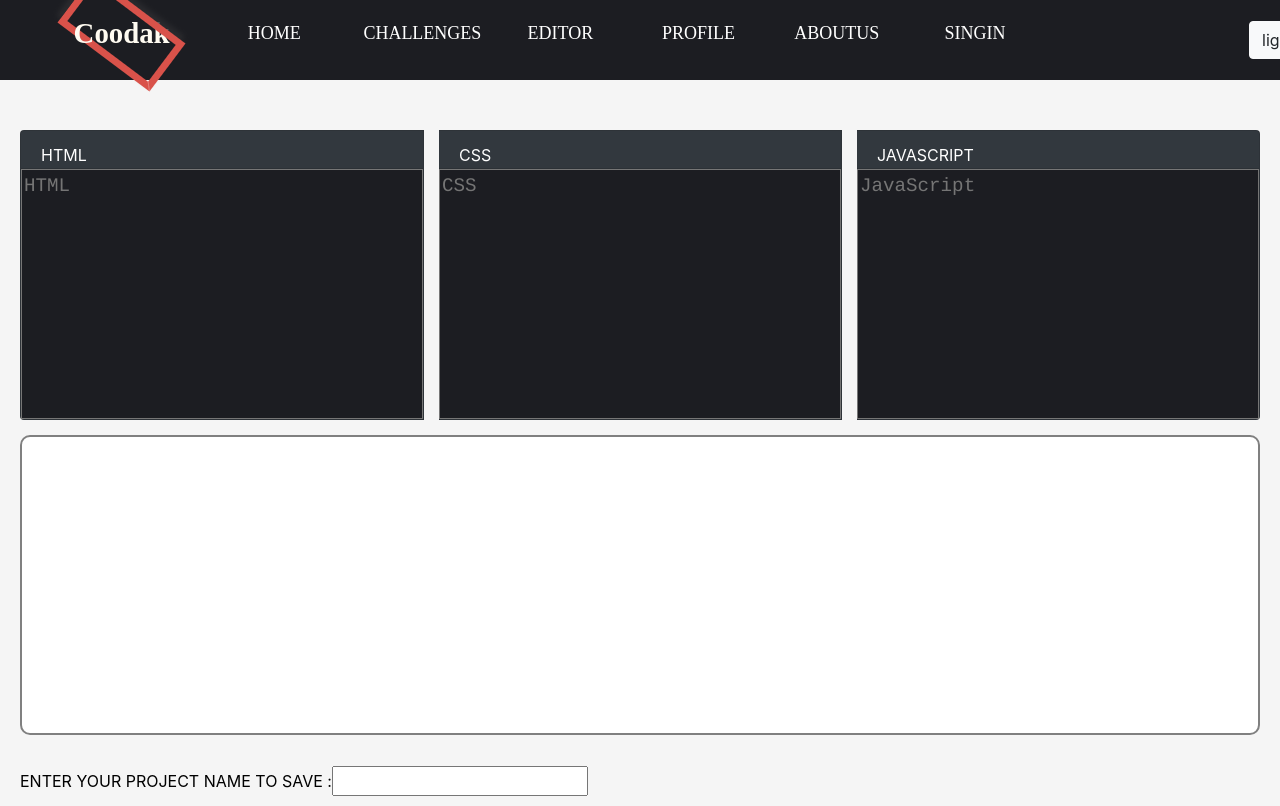
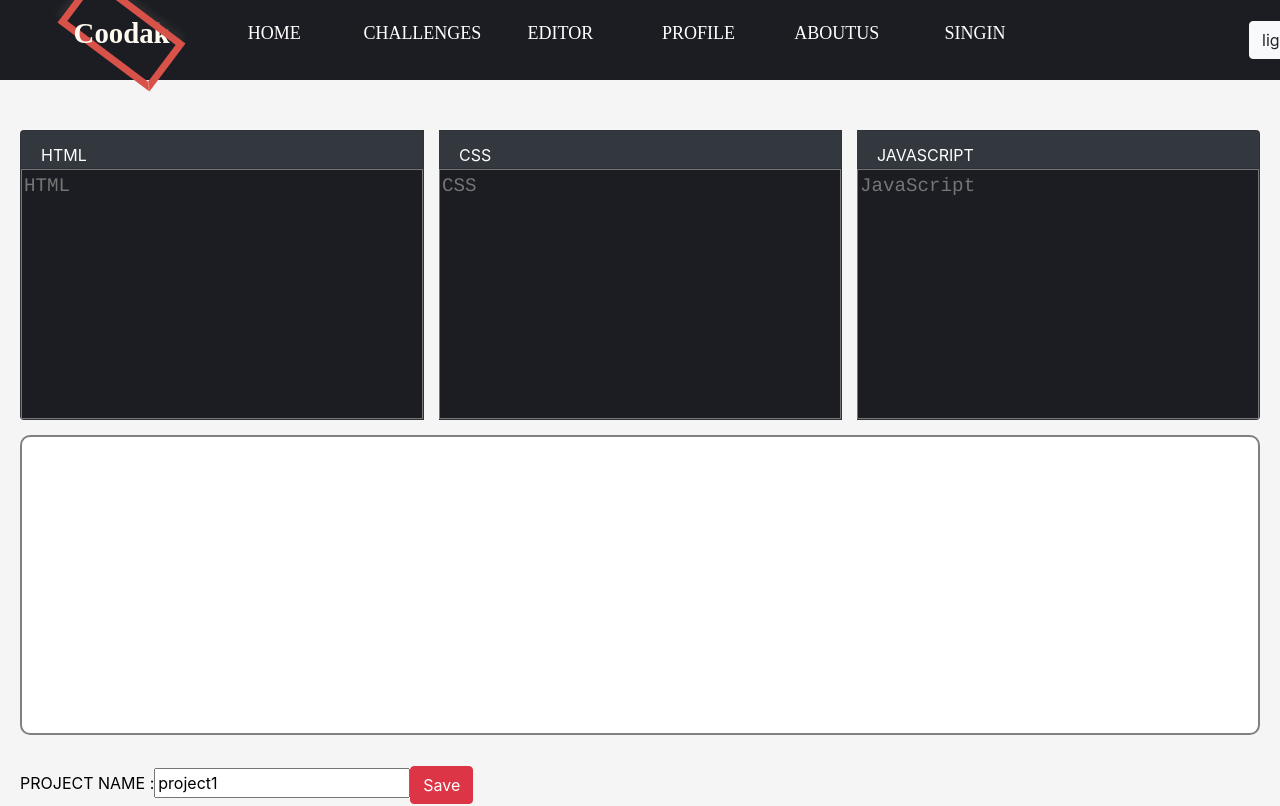
Before and after one commit to StatusCode-200/Coodak-front, a React (Create React App) app: page /editor in a window 1280 px wide. Shown: the top 806 px of the page. Built offline with nearby package versions, Linux system fonts and the light colour scheme.

Commit message:
codeEditor

```diff
--- a/src/views/CodeEditor/CodeEditor.js
+++ b/src/views/CodeEditor/CodeEditor.js
@@ -14,17 +14,17 @@ function CodeEdotor(props) {
         <Card bg="dark" text="white" style={{ width: '25.5rem', marginRight: "15px" }}  >
           <Card.Header className="codeName">HTML</Card.Header>
 
-          <textarea name="code_html" id="html" onKeyUp={onKeyUp} placeholder="HTML" />
+          <textarea onChange={props.handleChange}  name="code_html" id="html" onKeyUp={onKeyUp} placeholder="HTML" />
         </Card>
 
         <Card bg="dark" text="white" style={{ width: '25.5rem', marginRight: "15px" }}  >
           <Card.Header className="codeName">CSS</Card.Header>
-          <textarea name="code_css" id="css" onKeyUp={onKeyUp} placeholder="CSS" />
+          <textarea onChange={props.handleChange} name="code_css" id="css" onKeyUp={onKeyUp} placeholder="CSS" />
 
         </Card>
         <Card bg="dark" text="white" style={{ width: '25.5rem' }}  >
           <Card.Header className="codeName">JAVASCRIPT</Card.Header>
-          <textarea name="code_js" id="js" onKeyUp={onKeyUp} placeholder="JavaScript" />
+          <textarea onChange={props.handleChange} name="code_js" id="js" onKeyUp={onKeyUp} placeholder="JavaScript" />
 
         </Card>
       </CardGroup>
@@ -33,12 +33,12 @@ function CodeEdotor(props) {
 
       <div id="saveProject" >
 
-        <label htmlFor="name"> ENTER YOUR PROJECT NAME TO SAVE :
-        <input type="text" name="name" id="projectName" value={project.name} required />
-        </label>
+        <label htmlFor="name"> PROJECT NAME  :  </label>
+        <input onChange={props.handleChange} type="text" name="name" id="projectName" defaultValue={project.name} required />
+
+      <Button variant="danger" onClick={props.handleSubmit}>Save</Button>
       </div>
 
-      <input type="hidden" name="owner_id" value={userId} />
 
     </main>
   );
--- a/src/views/CodeEditor/CodeEditor.scss
+++ b/src/views/CodeEditor/CodeEditor.scss
@@ -46,6 +46,7 @@ textarea {
 
 ::-webkit-scrollbar-track {
   -webkit-box-shadow: inset 0 0 6px rgba(0,0,0,0.3);
+  box-shadow: inset 0 0 6px rgba(0,0,0,0.3) ;
 border-radius: 10px;
 }
 
@@ -55,6 +56,7 @@ border-radius: 10px;
 
 ::-webkit-scrollbar-thumb {
   -webkit-box-shadow: inset 0 0 6px rgba(0,0,0,0.5);
+  box-shadow: inset 0 0 6px rgba(0,0,0,0.5);
   border-radius: 10px;
 }
 iframe {
--- a/src/views/CodeEditor/CodeEditorContainer.js
+++ b/src/views/CodeEditor/CodeEditorContainer.js
@@ -7,19 +7,24 @@ export default class CodeEdotorContainer extends Component {
   constructor(props) {
     super(props);
     this.state = {
-      code_html: "",
-      code_css: "",
-      code_js: "",
       project: {
         _id: "",
         id: "",
-        name: "",
+        name: "project1",
         code_html: "",
         code_css: "",
         code_js: "",
       },
       userId: "",
+
     };
+  }
+  handleSubmit = () => {
+    console.log('saved project');
+  }
+  handleChange = e => {
+    // console.log(' >> ', this.state);
+    this.setState({ project: { ...this.state , [e.target.name]: e.target.value }});
   }
 
   onKeyUp = (e) => {
@@ -49,6 +54,7 @@ export default class CodeEdotorContainer extends Component {
   render() {
     const { project } = this.state;
     const { userId } = this.state;
-    return <CodeEditor project={project} onKeyUp={this.onKeyUp} userId={userId} />;
+    console.log(' >> ', this.state);
+        return <CodeEditor project={project} handleChange={this.handleChange} onKeyUp={this.onKeyUp} userId={userId} handleSubmit={this.handleSubmit} />;
   }
 }
```
